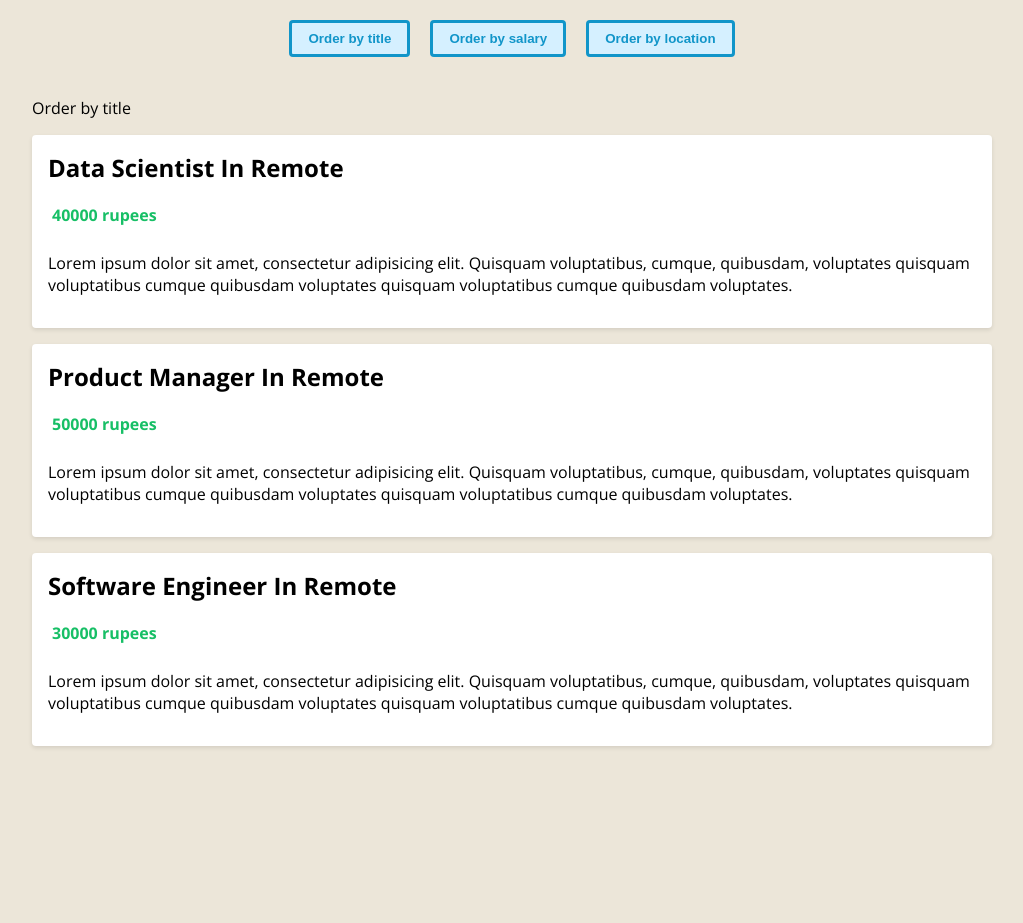
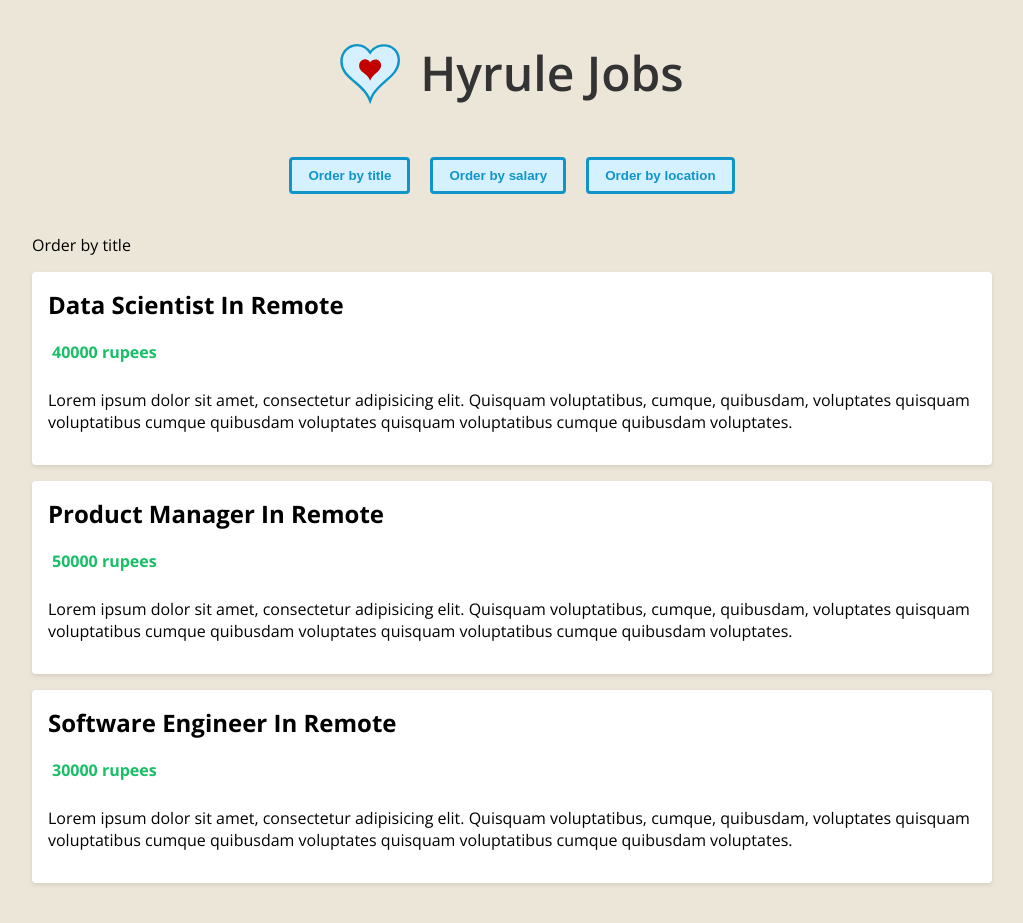
Before and after one commit to Amer-Morsy/vue-with-typescript, a Vue app: page / in a window 1280 px wide. Shown: the whole page, without its empty margins (128-1151 px from the left). Before the commit the page ends 800 px from the top, so only its background shows below. Built offline with nearby package versions, Linux system fonts and the light colour scheme.

Commit message:
lesson-7

```diff
--- a/src/App.vue
+++ b/src/App.vue
@@ -1,6 +1,10 @@
 <template>
   <div class="app">
     <header>
+      <div class="title">
+        <img src="./assets/heart.svg" alt="site logo" />
+        <h1>Hyrule Jobs</h1>
+      </div>
       <div class="order">
         <button @click="handelClick('title')">Order by title</button>
         <button @click="handelClick('salary')">Order by salary</button>
@@ -74,4 +78,15 @@ button {
   cursor: pointer;
   font-weight: bold;
 }
+header .title {
+  display: flex;
+  justify-content: center;
+}
+header img {
+  width: 60px;
+  margin-right: 20px;
+}
+header h1 {
+  font-size: 3em;
+}
 </style>
--- a/src/assets/global.css
+++ b/src/assets/global.css
@@ -4,3 +4,9 @@ body {
   font-family: "Open Sans";
   background: #ece6d9;
 }
+
+h1 {
+  font-size: 2.5rem;
+  font-weight: 600;
+  color: #333;
+}
--- a/src/components/JobList.vue
+++ b/src/components/JobList.vue
@@ -1,7 +1,7 @@
 <template>
   <div class="job-list">
     <p>Order by {{ order }}</p>
-    <ul>
+    <transition-group name="list" tag="ul">
       <li v-for="job in orderedJobs" :key="job.id">
         <h2>{{ job.title }} in {{ job.location }}</h2>
         <div class="salary">
@@ -16,7 +16,7 @@
           </p>
         </div>
       </li>
-    </ul>
+    </transition-group>
   </div>
 </template>
 
@@ -82,4 +82,7 @@ export default defineComponent({
   font-weight: bold;
   margin: 10px 4px;
 }
+.list-move {
+  transition: all 1s;
+}
 </style>
```
Also changed, not shown: src/assets/heart.svg (added), src/assets/rupee.svg (added).
